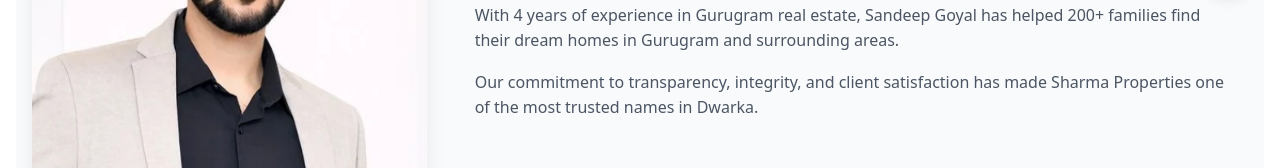
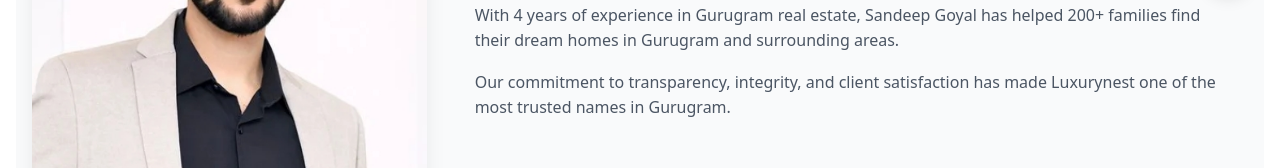
Before and after one commit to gauravquest00-create/luxurynest.llp, a React (Vite) app: page /about in a window 1280 px wide. Shown: the part 784-952 px from the top of the page. Built offline with nearby package versions, Linux system fonts and the light colour scheme.

Commit message:
Update OwnerProfile.jsx

```diff
--- a/src/components/about/OwnerProfile.jsx
+++ b/src/components/about/OwnerProfile.jsx
@@ -13,8 +13,8 @@ export default function OwnerProfile() {
         <div className="owner-info">
           <h2 className="owner-name">Meet {owner.name}</h2>
           <p className="owner-role">{owner.role}</p>
-          <p className="owner-bio">{owner.bio || `With over ${siteConfig.experience} years of experience in Dwarka's real estate market, ${owner.name} has helped more than ${siteConfig.familiesServed} families find their dream homes.`}</p>
-          <p className="owner-bio-secondary">{owner.bio2 || 'Our commitment to transparency, integrity, and client satisfaction has made Sharma Properties one of the most trusted names in Dwarka.'}</p>
+          <p className="owner-bio">{owner.bio || `With over ${siteConfig.experience} years of experience in Gurugram's real estate market, ${owner.name} has helped more than ${siteConfig.familiesServed} families find their dream homes.`}</p>
+          <p className="owner-bio-secondary">{owner.bio2 || 'Our commitment to transparency, integrity, and client satisfaction has made Luxurynest one of the most trusted names in Gurugram.'}</p>
         </div>
       </div>
     </div>
```
